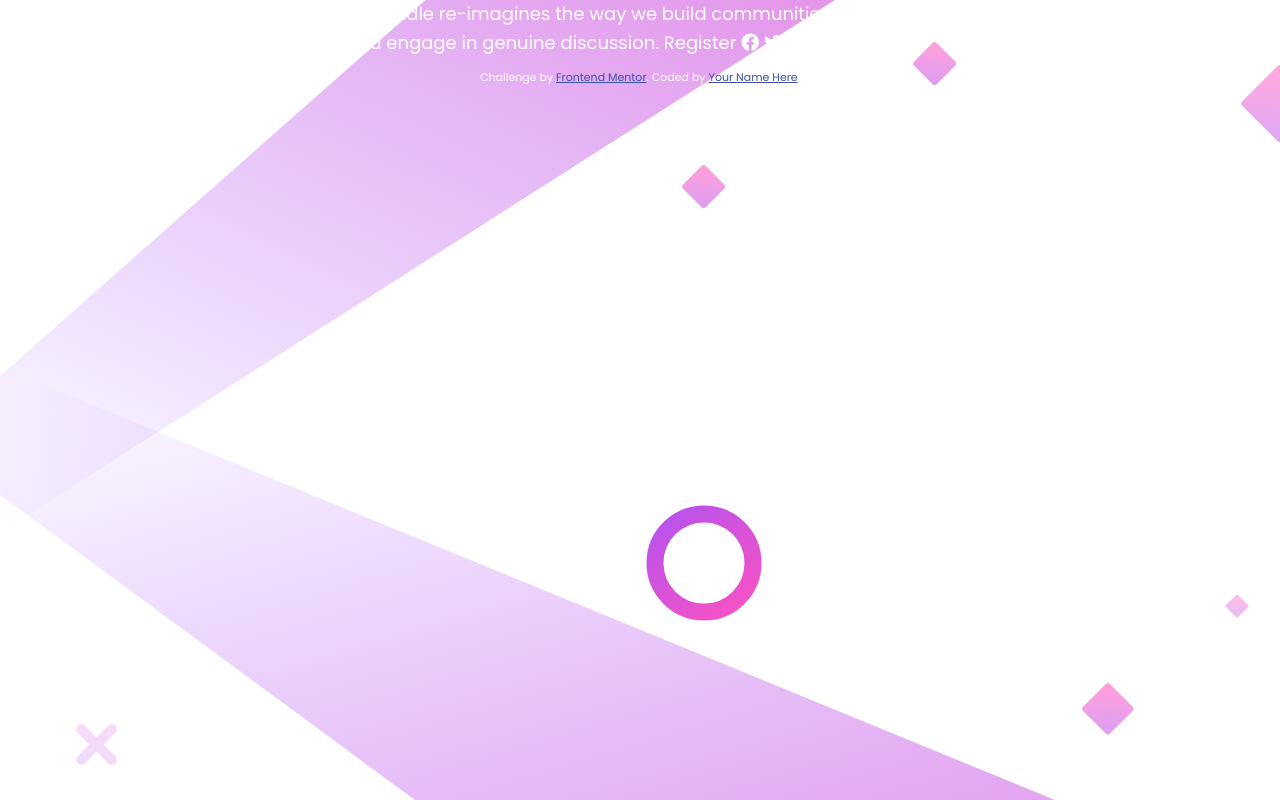
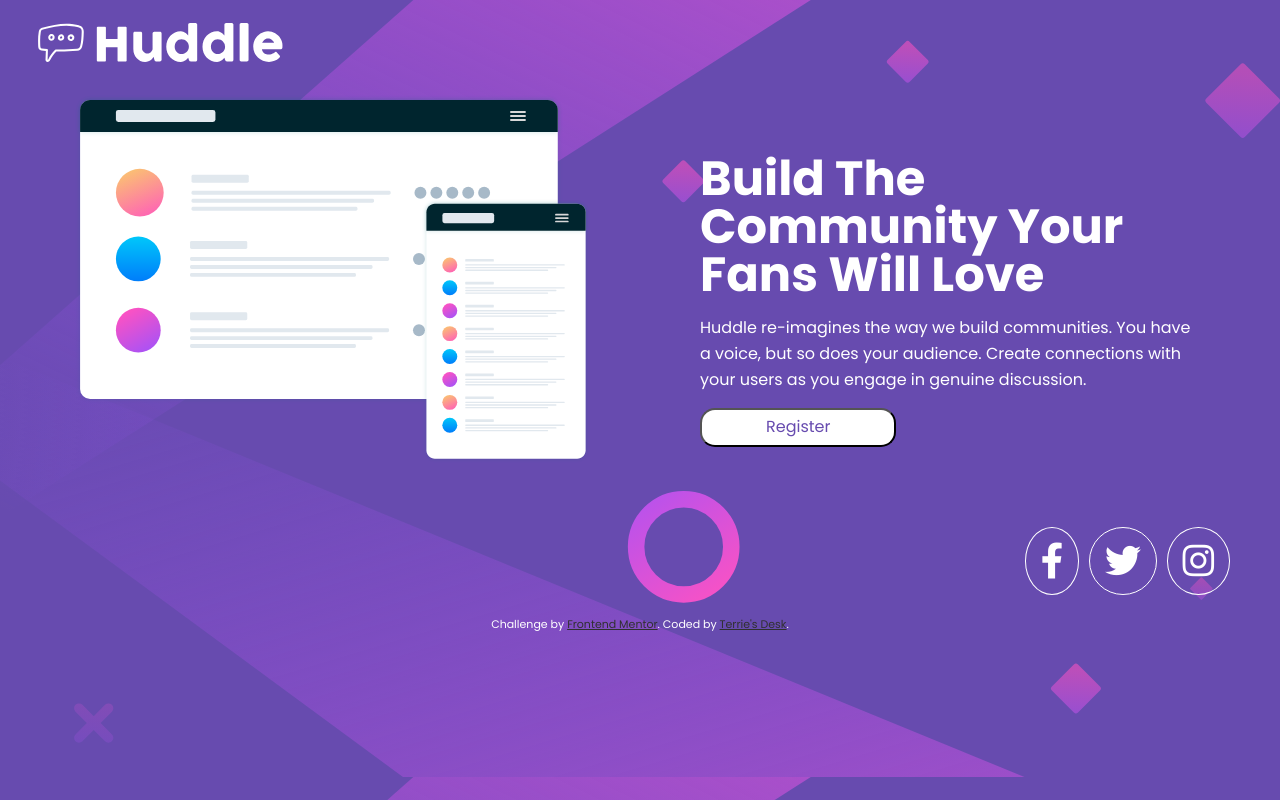
Before and after one commit to TerriesDesk/FrontEndMentor-HuddleLandingPage, a plain HTML site: page index.html in a window 1280 px wide. Drawn offline with Linux system fonts and the light colour scheme.

Commit message:
Basic desktop layout

```diff
--- a/css/style.css
+++ b/css/style.css
@@ -12,7 +12,7 @@
   --ff-primary:'Poppins', sans-serif;
 
   --fw-reg:300;
-  --fw-bold: 700;
+  --fw-bold:700;
 
   --clr-light: #fff;
   --clr-dark: #303030;
@@ -22,39 +22,34 @@
   --fs-h2: 2.25rem;
   --fs-h3: 1.125rem;
   --fs-body: 1rem;
-
-  --bs: 0.25em 0.25em 0.75em rgba(0,0,0,.25),
-        0.125em 0.125em 0.25em rgba(0,0,0,.15);
 }
 
-@media (min-width: 800px) {
+/* @media (min-width: 800px) {
   :root {
     --fs-h1: 4.5rem;
     --fs-h2: 3.75rem;
     --fs-h3: 1.5rem;
     --fs-body: 1.125rem;
   }
-}
+} */
 
 /* General Styles */
 html {
   scroll-behavior: smooth;
 }
 
-
 body {
-  /* background: var(--clr-dark); */
-  background-image: url("../img/bg-desktop.svg");
+  background: var(--clr-accent) url("../img/bg-desktop.svg");
+  background-size: cover;
+  background-blend-mode: lighten;
   color: var(--clr-light);
   font-family: var(--ff-primary);
   font-size: var(--fs-body);
   line-height: 1.6;
-  margin: 0;
 }
 
-
 section {
-  padding: 5em 2em;
+  padding: 10px 25px;
 }
 
 img {
@@ -62,25 +57,14 @@ img {
   max-width: 100%;
 }
 
-strong { font-weight: var(--fw-bold); }
-
-:focus {
-  outline: 3px solid var(--clr-accent);
-  outline-offset: 3px;
-}
-
-/* Buttons */
 .btn {
-  background: var(--clr-accent);
-  color: var(--clr-dark);
+  background: var(--clr-light);
+  border-radius: 15px;
+  color: var(--clr-accent);
   cursor: pointer;
   display: inline-block;
-  font-size: .8rem;
-  font-weight: var(--fw-bold);
-  letter-spacing: 2px;
-  padding: .5em 2.5em;
+  padding: .5em 4em;
   text-decoration: none;
-  text-transform: uppercase;
   transition: transform 200ms ease-in-out;
 }
 
@@ -98,38 +82,38 @@ h1 {font-size: var(--fs-h1);}
 h2 {font-size: var(--fs-h2);}
 h3 {font-size: var(--fs-h3);}
 
+/* Layout */
 
 
+.header {
+}
 
+.main {
+  display: flex;
+  flex-flow: row nowrap;
+}
+
+.mockup {
+  width: 50%;
+  padding: 0 50px;
+}
+
+.pitch {
+  width: 50%;
+  padding: 60px;
+}
+
+.social {
+  padding-right: 50px;
+  text-align:right;
+  font-size: var(--fs-h2);
+}
+
+.social-icon {
+  padding: 15px;
+  border: 1px solid var(--clr-light);
+  border-radius: 50%;
+}
 
 .attribution { font-size: 11px; text-align: center; }
-.attribution a { color: hsl(228, 45%, 44%); }
-
-
-
-/*
-.section__title {margin-bottom: .25em;}
-
-.section__title--intro {font-weight: var(--fw-reg);}
-
-.section__title--intro strong {display: block;}
-
-.section__subtitle {
-  margin:0;
-  font-size: var(--fs-h3);
-}
-
-.section__subtitle--intro,
-.section__subtitle--about {
-  background: var(--clr-accent);
-  font-family: var(--ff-secondary);
-  margin-bottom: 1em;
-  padding: .25em 1em;
-}
-
-.section__subtitle--work {
-  color: var(--clr-accent);
-  font-weight: var(--fw-bold);
-  margin-bottom: 2em;
-}
-*/
+.attribution a { color: var(--clr-dark); }
--- a/index.html
+++ b/index.html
@@ -1,6 +1,5 @@
 <!DOCTYPE html>
 <html lang="en">
-
 <head>
   <meta charset="UTF-8">
   <meta name="viewport" content="width=device-width, initial-scale=1.0">
@@ -16,22 +15,33 @@
 </head>
 
 <body>
+  <section class="header">
+    <img class="logo-img" src="img/logo.svg" alt="Huddle Logo" />
+  </section>
 
-  Build The Community Your Fans Will Love
-
-  Huddle re-imagines the way we build communities. You have a voice, but so does your audience.
-  Create connections with your users as you engage in genuine discussion.
-
-  Register
+  <section class="main">
+    <div class="mockup">
+      <img class="mockup-img"  src="img/illustration-mockups.svg" alt="Mockup Image" />
+    </div>
+    <div class="pitch">
+      <h1>Build The Community Your Fans Will Love</h1>
+      <p>Huddle re-imagines the way we build communities. You have a voice, but so does your audience.
+      Create connections with your users as you engage in genuine discussion.</p>
+      <button class="btn">Register</button>
+    </div>
+  </section>
+  <section class="social">
+    <i class="fab fa-facebook-f social-icon"></i>
+    <i class="fab fa-twitter social-icon"></i>
+    <i class="fab fa-instagram social-icon"></i>
+  </section>
 
 
-  <i class="fab fa-facebook"></i>
-  <i class="fab fa-twitter"></i>
-  <i class="fab fa-instagram"></i>
+
   <footer>
     <p class="attribution">
       Challenge by <a href="https://www.frontendmentor.io?ref=challenge" target="_blank">Frontend Mentor</a>.
-      Coded by <a href="#">Your Name Here</a>.
+      Coded by <a href="#">Terrie's Desk</a>.
     </p>
   </footer>
 </body>
```
